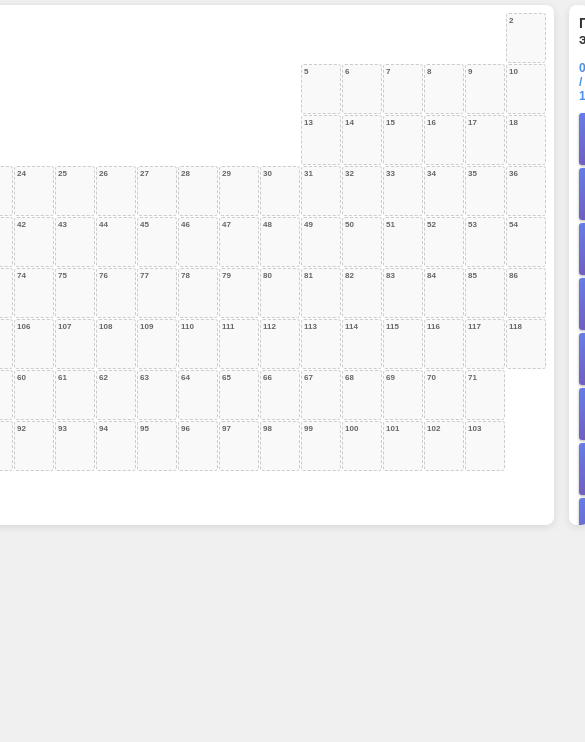
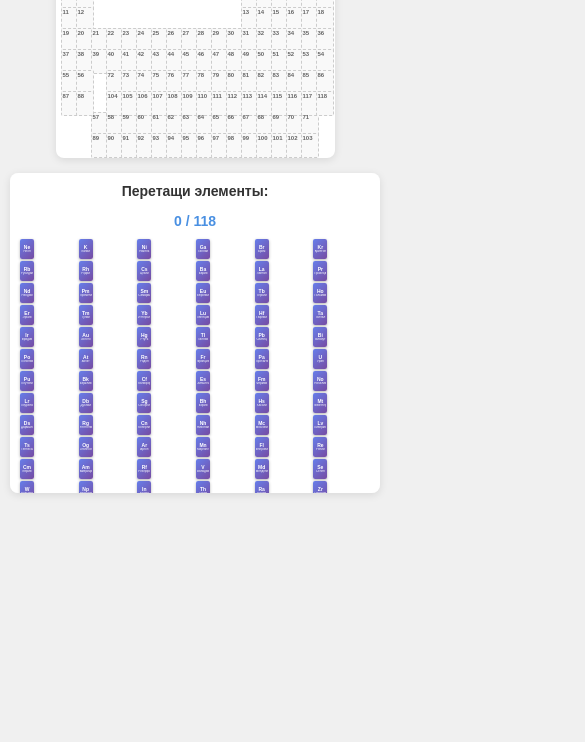
Before and after one commit to infynityyy52/mendeleev, a plain HTML site: page index.html in a window 390 px wide. Shown: the part 102-844 px from the top of the page, 585 px wide, since content can reach past the window. Drawn offline with Linux system fonts and the light colour scheme.

Commit message:
Update style.css

```diff
--- a/style.css
+++ b/style.css
@@ -1,47 +1,52 @@
 body {
     font-family: Arial, sans-serif;
     margin: 0;
-    padding: 15px;
+    padding: 10px;
     background-color: #f0f0f0;
     font-size: 12px;
 }
 
 h1 {
     text-align: center;
-    margin-bottom: 20px;
-    font-size: 24px;
+    margin-bottom: 15px;
+    font-size: 20px;
 }
 
 .game-container {
     display: flex;
+    flex-direction: column;
     gap: 15px;
-    justify-content: center;
+    align-items: center;
 }
 
 .periodic-table {
     display: grid;
-    grid-template-columns: repeat(18, 40px);
-    grid-template-rows: repeat(9, 50px);
+    grid-template-columns: repeat(18, 18px);
+    grid-template-rows: repeat(9, 25px);
     gap: 1px;
     background-color: white;
-    padding: 8px;
+    padding: 5px;
     border-radius: 8px;
     box-shadow: 0 2px 8px rgba(0,0,0,0.1);
+    overflow-x: auto;
+    max-width: 100vw;
 }
 
 .element-slot {
     border: 1px dashed #ccc;
-    border-radius: 3px;
+    border-radius: 2px;
     background-color: #f9f9f9;
     position: relative;
+    min-width: 16px;
+    min-height: 23px;
 }
 
 .element-slot::before {
     content: attr(data-number);
     position: absolute;
-    top: 2px;
-    left: 2px;
-    font-size: 8px;
+    top: 1px;
+    left: 1px;
+    font-size: 6px;
     font-weight: bold;
     color: #666;
     z-index: 1;
@@ -53,36 +58,34 @@ h1 {
 }
 
 .element-piece {
-    width: 38px;
-    height: 48px;
+    width: 16px;
+    height: 23px;
     background: linear-gradient(135deg, #667eea 0%, #764ba2 100%);
     color: white;
-    border-radius: 3px;
+    border-radius: 2px;
     cursor: grab;
     text-align: center;
-    padding: 2px;
+    padding: 1px;
     box-shadow: 0 1px 3px rgba(0,0,0,0.3);
     display: flex;
     flex-direction: column;
     justify-content: center;
     transition: transform 0.2s;
-}
-
-.element-piece:hover {
-    transform: scale(1.05);
+    touch-action: none;
 }
 
 .element-piece:active {
     cursor: grabbing;
-    transform: scale(0.95);
+    transform: scale(1.1);
 }
 
 .pieces-container {
-    width: 250px;
+    width: 100%;
+    max-width: 350px;
     background-color: white;
     padding: 10px;
     border-radius: 8px;
-    height: 500px;
+    max-height: 300px;
     overflow-y: auto;
     box-shadow: 0 2px 8px rgba(0,0,0,0.1);
 }
@@ -96,22 +99,20 @@ h1 {
 
 .pieces-grid {
     display: grid;
-    grid-template-columns: repeat(5, 1fr);
-    gap: 3px;
+    grid-template-columns: repeat(10, 1fr);
+    gap: 2px;
 }
 
 .symbol {
-    font-size: 14px;
+    font-size: 6px;
     font-weight: bold;
     line-height: 1;
-    margin-bottom: 2px;
 }
 
 .name {
-    font-size: 7px;
+    font-size: 4px;
     line-height: 1;
     overflow: hidden;
-    text-overflow: ellipsis;
 }
 
 .progress {
@@ -119,4 +120,47 @@ h1 {
     margin: 10px 0;
     font-weight: bold;
     color: #4a90e2;
+    font-size: 14px;
 }
+
+/* Мобильные устройства */
+@media (max-width: 768px) {
+    .periodic-table {
+        grid-template-columns: repeat(18, 16px);
+        grid-template-rows: repeat(9, 22px);
+    }
+
+    .element-piece {
+        width: 14px;
+        height: 20px;
+    }
+
+    .pieces-grid {
+        grid-template-columns: repeat(8, 1fr);
+    }
+
+    .symbol {
+        font-size: 5px;
+    }
+
+    .name {
+        font-size: 3px;
+    }
+}
+
+/* Очень маленькие экраны */
+@media (max-width: 480px) {
+    .periodic-table {
+        grid-template-columns: repeat(18, 14px);
+        grid-template-rows: repeat(9, 20px);
+    }
+
+    .element-piece {
+        width: 12px;
+        height: 18px;
+    }
+
+    .pieces-grid {
+        grid-template-columns: repeat(6, 1fr);
+    }
+}
```
